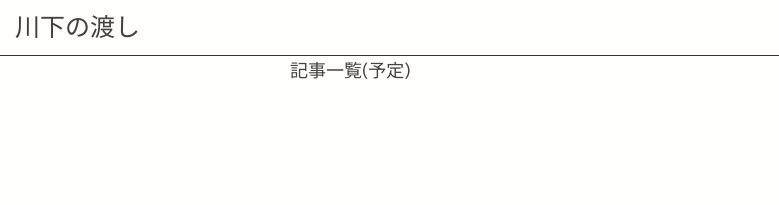
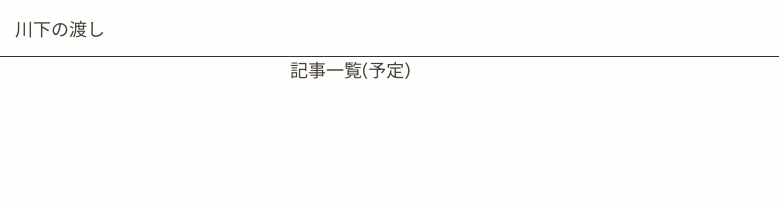
Before and after one commit to Kabayanagi/blog, a Jekyll site: the page built from index.html, in a window 1280 px wide. Shown: the top 205 px of the page, without its empty margins (0-779 px from the left). Built offline with Jekyll 4.4.1, drawn with Linux system fonts in a browser that asks for light colours; some web fonts are replaced; the list of posts is cut into pages by our own code.

Commit message:
Update default.html

```diff
--- a/_layouts/default.html
+++ b/_layouts/default.html
@@ -10,7 +10,7 @@
 </head>
 <body>
     <header>
-        <h1>川下の渡し</h1>
+        <div class="title">川下の渡し</div>
     </header>
     <main>
       {{ content }}
```
